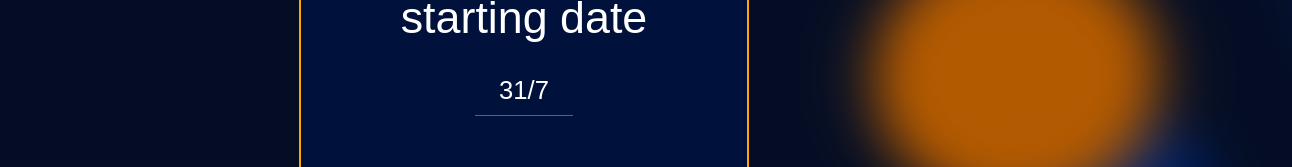
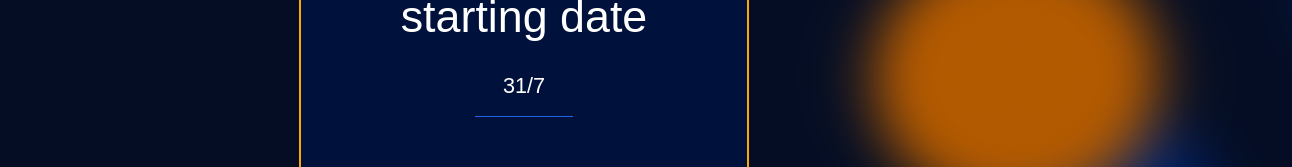
Before and after one commit to AlanTyping/trading-app, a React (Create React App) app: page / in a window 1536 px wide. Shown: the part 383-550 px from the top of the page, without its empty margins (244-1536 px from the left). Built offline with nearby package versions, Linux system fonts and the light colour scheme; a web font is replaced by a local one.

Commit message:
fixing date layout

```diff
--- a/src/routes/chart/components/forms/form2/form2.css
+++ b/src/routes/chart/components/forms/form2/form2.css
@@ -100,11 +100,6 @@ h4 {
         height: 23%
     }
 
-    #date {
-        font-size: 1.6rem;
-        height: 45px;
-    }
-
     #chart-capital-push {
         font-size: 1.8rem;
         width: 48%;
```
